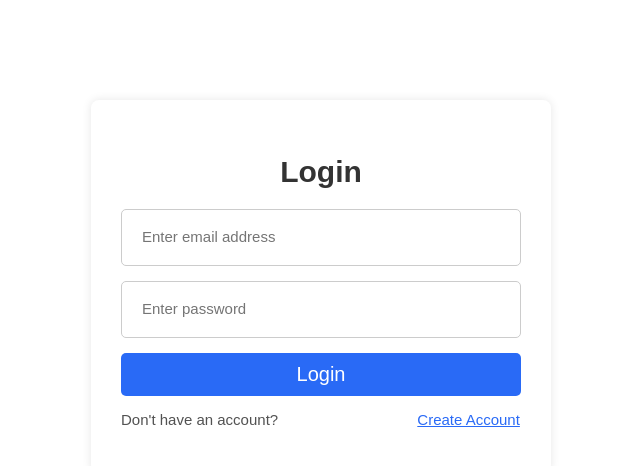
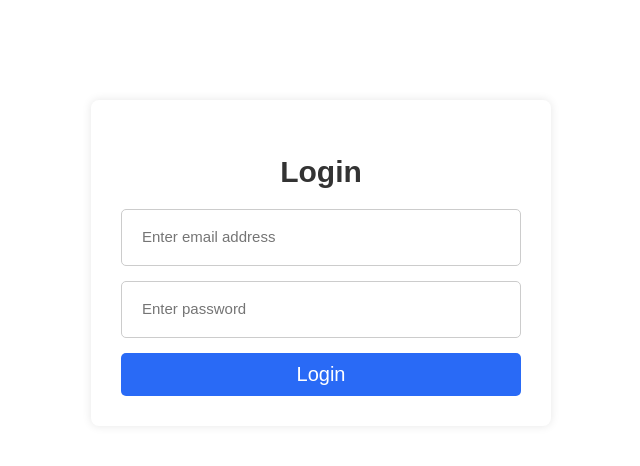
Before and after one commit to JubishaPrajapati/CRM, a React (Vite) app in the folder frontend/: page /login in a window 1280 px wide. Shown: the top 466 px of the page, without its empty margins (319-959 px from the left). Built offline with nearby package versions, Linux system fonts and the light colour scheme; no server answers.

Commit message:
remove regisdter link

```diff
--- a/frontend/src/pages/user/login.jsx
+++ b/frontend/src/pages/user/login.jsx
@@ -1,5 +1,5 @@
 import { useState } from "react";
-import { Link, useNavigate } from "react-router-dom";
+import { useNavigate } from "react-router-dom";
 import { loginUser } from "../../services/userService";
 import './authPages.css';
 
@@ -44,9 +44,9 @@ const Login = () => {
                 <input type="email" name="email" placeholder="Enter email address" value={formData.email} onChange={handleChange} required />
                 <input type="password" name="password" placeholder="Enter password" value={formData.password} onChange={handleChange} required />
                 <button type="submit">Login</button>
-                <div className="create-acc">
+                {/* <div className="create-acc">
                     <p> Don't have an account? <Link to="/register" className="creatacc-text">Create Account</Link></p>
-                </div>
+                </div> */}
             </form>
             {message && <p className="error-msg">{message}</p>}
         </div>
```
